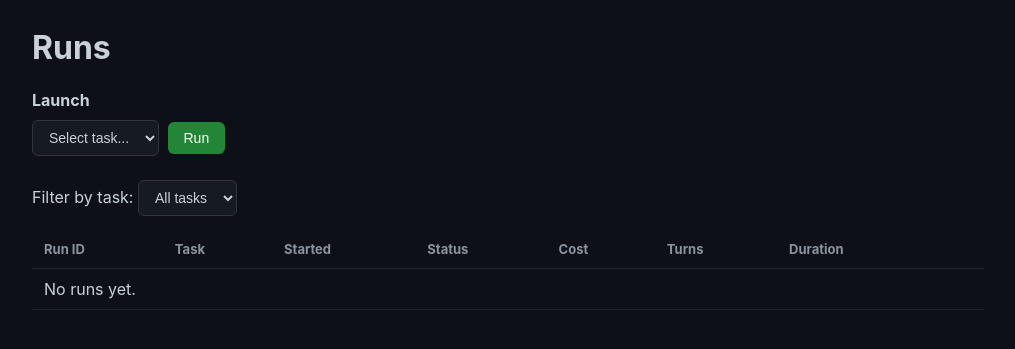
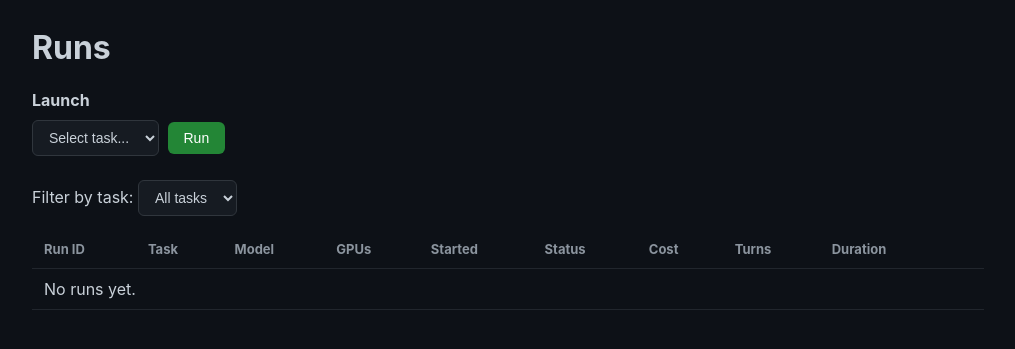
Before and after one commit to orestis-z/agentd, a Flask app: page / in a window 1280 px wide. Shown: the part 52-401 px from the top of the page, without its empty margins (132-1147 px from the left). Run offline with Flask 3, Linux system fonts and the light colour scheme.

Commit message:
Show model and GPUs columns in runs list view
Co-Authored-By: Claude Opus 4.6 <noreply@anthropic.com>

```diff
--- a/ui/app.py
+++ b/ui/app.py
@@ -99,6 +99,9 @@ def _list_runs() -> list[dict]:
             "run_id_short": run_id[:8],
             "task": first.get("task", "unknown"),
             "started": _format_ts(first.get("ts", "")),
+            "model": first.get("model"),
+            "gpus": first.get("gpus"),
+            "gpu_type": first.get("gpu_type"),
             "status": "running",
             "cost": None,
             "turns": None,
--- a/ui/templates/runs.html
+++ b/ui/templates/runs.html
@@ -30,6 +30,8 @@
             <tr>
                 <th>Run ID</th>
                 <th>Task</th>
+                <th>Model</th>
+                <th>GPUs</th>
                 <th>Started</th>
                 <th>Status</th>
                 <th>Cost</th>
@@ -43,6 +45,8 @@
             <tr class="status-{{ run.status }}{% if run.run_id %} clickable-row{% endif %}" data-task="{{ run.task }}"{% if run.run_id %} onclick="window.location='{{ url_for('run_detail', run_id=run.run_id) }}'"{% endif %}>
                 <td><code>{{ run.run_id_short }}</code></td>
                 <td>{{ run.task }}</td>
+                <td>{{ run.model or "-" }}</td>
+                <td>{% if run.gpus is not none %}{{ run.gpus }}{% if run.gpu_type %} x {{ run.gpu_type }}{% endif %}{% else %}-{% endif %}</td>
                 <td>{{ run.started }}</td>
                 <td>
                     {% if run.status == 'success' %}
@@ -67,7 +71,7 @@
                 </td>
             </tr>
             {% else %}
-            <tr><td colspan="8">No runs yet.</td></tr>
+            <tr><td colspan="10">No runs yet.</td></tr>
             {% endfor %}
         </tbody>
     </table>
```
